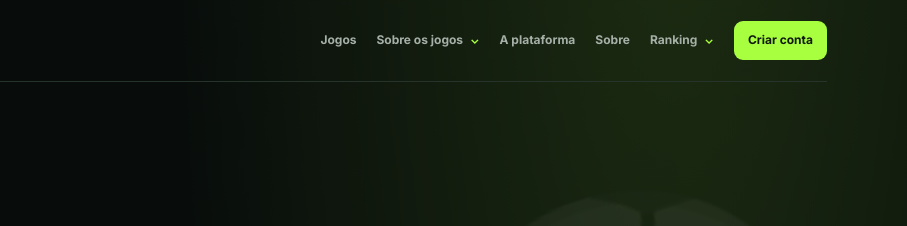
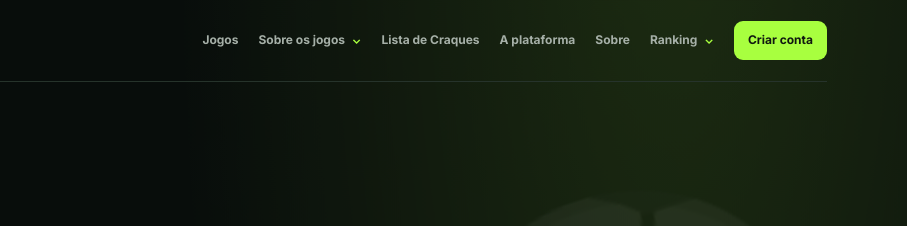
Before and after one commit to patriksandreregis-code/resenhadofut, a website: page index.html in a window 1280 px wide. Shown: the top 226 px of the page, 373-1280 px from the left. Drawn offline with nearby package versions, Linux system fonts and the light colour scheme; no server answers; a web font is replaced by a local one.

Commit message:
Adiciona acesso à lista de craques no menu

```diff
--- a/index.html
+++ b/index.html
@@ -150,7 +150,7 @@ h1,h2,h3,p{margin-top:0}
 <div class="nav-dropdown"><button class="nav-dropdown-toggle" type="button" aria-expanded="false">Sobre os jogos <span aria-hidden="true">⌄</span></button><div class="nav-dropdown-menu">
 <a href="/jogos/leilao-de-futebol">Leilão de Futebol</a><a href="/jogos/dado-da-copa">Dado da Copa</a><a href="/jogos/resenha-ball">Resenha Ball</a><a href="/jogos/resenha-x">Resenha Chess</a><a href="/jogos/resenha-scout">Resenha Scout</a><a href="/jogos/resenha-manager">Resenha Manager <small>EM BREVE</small></a>
 </div></div>
-<a href="/plataforma">A plataforma</a><a href="/sobre">Sobre</a>
+<a href="/craques">Lista de Craques</a><a href="/plataforma">A plataforma</a><a href="/sobre">Sobre</a>
 <div class="nav-dropdown"><button class="nav-dropdown-toggle" type="button" aria-expanded="false">Ranking <span aria-hidden="true">⌄</span></button><div class="nav-dropdown-menu"><a href="/ranking">Ver ranking</a><a href="/ranking/como-funciona">Como funciona</a></div></div>
 <a class="home-cta" data-account-link href="/conta">Criar conta</a>
 </nav></header>
```
